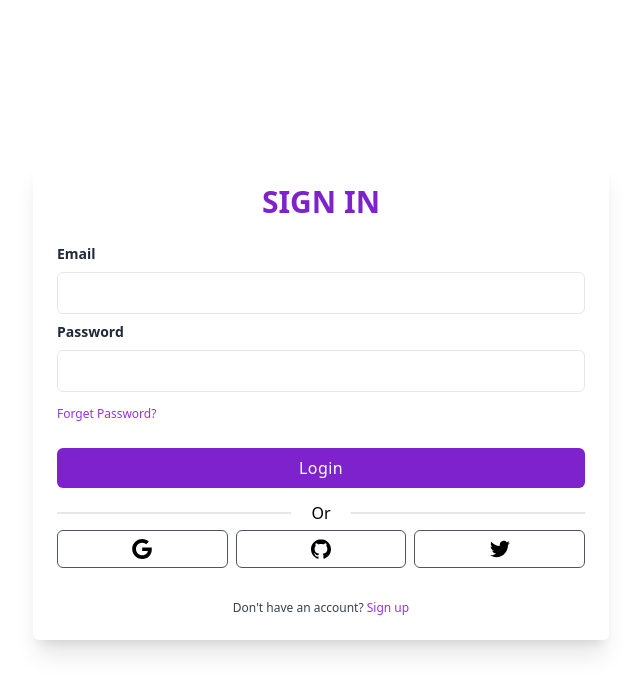
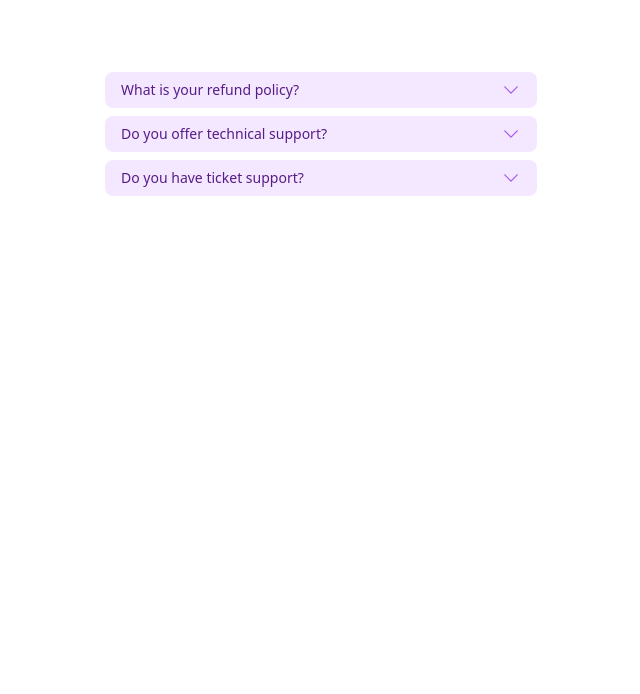
Before and after one commit to andrii0128/React-Tailwind, a React (Create React App) app: page / in a window 1280 px wide. Shown: the top 694 px of the page, without its empty margins (319-959 px from the left). Built offline with nearby package versions, Linux system fonts and the light colour scheme.

Commit message:
3 Accordions added

```diff
--- a/package.json
+++ b/package.json
@@ -3,6 +3,7 @@
   "version": "0.1.0",
   "private": true,
   "dependencies": {
+    "@headlessui/react": "^1.7.14",
     "@testing-library/jest-dom": "^5.16.5",
     "@testing-library/react": "^13.4.0",
     "@testing-library/user-event": "^13.5.0",
--- /dev/null
+++ b/src/components/accordion/Accordion1.jsx
@@ -0,0 +1,48 @@
+import React from "react";
+
+export default function Accordion1() {
+    return (
+        <div>
+            <div className="w-full px-8 mx-auto mt-20 space-y-2 shadow lg:max-w-md">
+                <details className="p-4 rounded-lg">
+                    <summary className="font-semibold">How to create Accordion (FAQ) in react ?</summary>
+                    <div className="mt-3">
+                        <p className="text-sm leading-6 text-gray-600">
+                            React with Tailwind CSS Faq Accordion 1
+                        </p>
+                    </div>
+                </details>
+                <details className="p-4 rounded-lg">
+                    <summary className="font-semibold">
+                        How to use tailwind css 3 in react
+                    </summary>
+                    <div className="mt-3">
+                        <p className="text-sm leading-6 text-gray-600">
+                        React with Tailwind CSS Faq Accordion 2
+                        </p>
+                    </div>
+                </details>
+                <details className="p-4 rounded-lg">
+                    <summary className="font-semibold">
+                        How to install Tailwind CSS 3 ?
+                    </summary>
+                    <div className="mt-3">
+                        <p className="text-sm leading-6 text-gray-600">
+                        React with Tailwind CSS Faq Accordion 3
+                        </p>
+                    </div>
+                </details>
+                <details className="p-4 rounded-lg">
+                    <summary className="font-semibold">
+                        How to send feedback ?
+                    </summary>
+                    <div className="mt-3">
+                        <p className="text-sm leading-6 text-gray-600">
+                        React with Tailwind CSS Faq Accordion 4
+                        </p>
+                    </div>
+                </details>
+            </div>
+        </div>
+    );
+}
--- /dev/null
+++ b/src/components/accordion/Accordion2.jsx
@@ -0,0 +1,45 @@
+import React from "react";
+
+export default function Accordion2() {
+    return (
+        <div className="flex items-center justify-center h-screen">
+            <div className="bg-white">
+                <div className="container flex flex-col justify-center px-4 py-8 mx-auto md:p-8">
+                    <h2 className="text-2xl font-semibold">
+                        Frequently Asked Questions
+                    </h2>
+                    <p className="mt-4 mb-8 text-gray-600">
+                        React Interview Questions And Answers
+                    </p>
+                    <div className="space-y-4">
+                        <details className="w-full rounded-lg ring-1 ring-purple-600">
+                            <summary className="px-4 py-6">
+                                What is React?
+                            </summary>
+                            <p className="px-4 py-6 pt-0 ml-4 -mt-4 text-gray-600">
+                                React is a front-end JavaScript library
+                                developed by Facebook in 2011.
+                            </p>
+                        </details>
+                        <details className="w-full rounded-lg ring-1 ring-purple-600">
+                            <summary className="px-4 py-6">
+                            What is Props and how to use it give some example?
+                            </summary>
+                            <p className="px-4 py-6 pt-0 ml-4 -mt-4 text-gray-600">
+                            Props is the shorthand for Properties in React.
+                            </p>
+                        </details>
+                        <details className="w-full rounded-lg ring-1 ring-purple-600">
+                            <summary className="px-4 py-6">
+                            How to install tailwind css in react js ?
+                            </summary>
+                            <p className="px-4 py-6 pt-0 ml-4 -mt-4 text-gray-600">
+                            What are synthetic events in React?
+                            </p>
+                        </details>
+                    </div>
+                </div>
+            </div>
+        </div>
+    );
+}
--- /dev/null
+++ b/src/components/accordion/Accordion3.jsx
@@ -0,0 +1,96 @@
+import { Disclosure } from "@headlessui/react";
+
+export default function Accordion3() {
+    return (
+        <div className="w-full px-4 pt-16">
+            <div className="w-full max-w-md p-2 mx-auto bg-white rounded-2xl">
+                <Disclosure>
+                    {({ open }) => (
+                        <>
+                            <Disclosure.Button className="flex justify-between w-full px-4 py-2 text-sm font-medium text-left text-purple-900 bg-purple-100 rounded-lg hover:bg-purple-200 focus:outline-none focus-visible:ring focus-visible:ring-purple-500 focus-visible:ring-opacity-75">
+                                <span>What is your refund policy?</span>
+                                <svg
+                                    xmlns="http://www.w3.org/2000/svg"
+                                    fill="none"
+                                    viewBox="0 0 24 24"
+                                    strokeWidth={1.5}
+                                    stroke="currentColor"
+                                    className={`${
+                                        open ? "rotate-180 transform" : ""
+                                    } h-5 w-5 text-purple-500`}
+                                >
+                                    <path
+                                        strokeLinecap="round"
+                                        strokeLinejoin="round"
+                                        d="M19.5 8.25l-7.5 7.5-7.5-7.5"
+                                    />
+                                </svg>
+                            </Disclosure.Button>
+                            <Disclosure.Panel className="px-4 pt-4 pb-2 text-sm text-gray-500">
+                                If you're unhappy with your purchase for any
+                                reason, email us within 90 days and we'll refund
+                                you in full, no questions asked.
+                            </Disclosure.Panel>
+                        </>
+                    )}
+                </Disclosure>
+                <Disclosure as="div" className="mt-2">
+                    {({ open }) => (
+                        <>
+                            <Disclosure.Button className="flex justify-between w-full px-4 py-2 text-sm font-medium text-left text-purple-900 bg-purple-100 rounded-lg hover:bg-purple-200 focus:outline-none focus-visible:ring focus-visible:ring-purple-500 focus-visible:ring-opacity-75">
+                                <span>Do you offer technical support?</span>
+                                <svg
+                                    xmlns="http://www.w3.org/2000/svg"
+                                    fill="none"
+                                    viewBox="0 0 24 24"
+                                    strokeWidth={1.5}
+                                    stroke="currentColor"
+                                    className={`${
+                                        open ? "rotate-180 transform" : ""
+                                    } h-5 w-5 text-purple-500`}
+                                >
+                                    <path
+                                        strokeLinecap="round"
+                                        strokeLinejoin="round"
+                                        d="M19.5 8.25l-7.5 7.5-7.5-7.5"
+                                    />
+                                </svg>
+                            </Disclosure.Button>
+                            <Disclosure.Panel className="px-4 pt-4 pb-2 text-sm text-gray-500">
+                                No.
+                            </Disclosure.Panel>
+                        </>
+                    )}
+                </Disclosure>
+                <Disclosure as="div" className="mt-2">
+                    {({ open }) => (
+                        <>
+                            <Disclosure.Button className="flex justify-between w-full px-4 py-2 text-sm font-medium text-left text-purple-900 bg-purple-100 rounded-lg hover:bg-purple-200 focus:outline-none focus-visible:ring focus-visible:ring-purple-500 focus-visible:ring-opacity-75">
+                                <span>Do you have ticket support?</span>
+                                <svg
+                                    xmlns="http://www.w3.org/2000/svg"
+                                    fill="none"
+                                    viewBox="0 0 24 24"
+                                    strokeWidth={1.5}
+                                    stroke="currentColor"
+                                    className={`${
+                                        open ? "rotate-180 transform" : ""
+                                    } h-5 w-5 text-purple-500`}
+                                >
+                                    <path
+                                        strokeLinecap="round"
+                                        strokeLinejoin="round"
+                                        d="M19.5 8.25l-7.5 7.5-7.5-7.5"
+                                    />
+                                </svg>
+                            </Disclosure.Button>
+                            <Disclosure.Panel className="px-4 pt-4 pb-2 text-sm text-gray-500">
+                                Yes
+                            </Disclosure.Panel>
+                        </>
+                    )}
+                </Disclosure>
+            </div>
+        </div>
+    );
+}
--- a/src/index.js
+++ b/src/index.js
@@ -7,12 +7,16 @@ import Login1 from './components/auth/Login1';
 import Login2 from './components/auth/Login2';
 import Login3 from './components/auth/Login3';
 
+import Accordion1 from './components/accordion/Accordion1';
+import Accordion2 from './components/accordion/Accordion2';
+import Accordion3 from './components/accordion/Accordion3';
+
 import reportWebVitals from './reportWebVitals';
 
 const root = ReactDOM.createRoot(document.getElementById('root'));
 root.render(
   <React.StrictMode>
-    <Login3 />
+    <Accordion3 />
   </React.StrictMode>
 );
 
```
Also changed, not shown: 1 other file (tests, documents, lock files or other folders).
